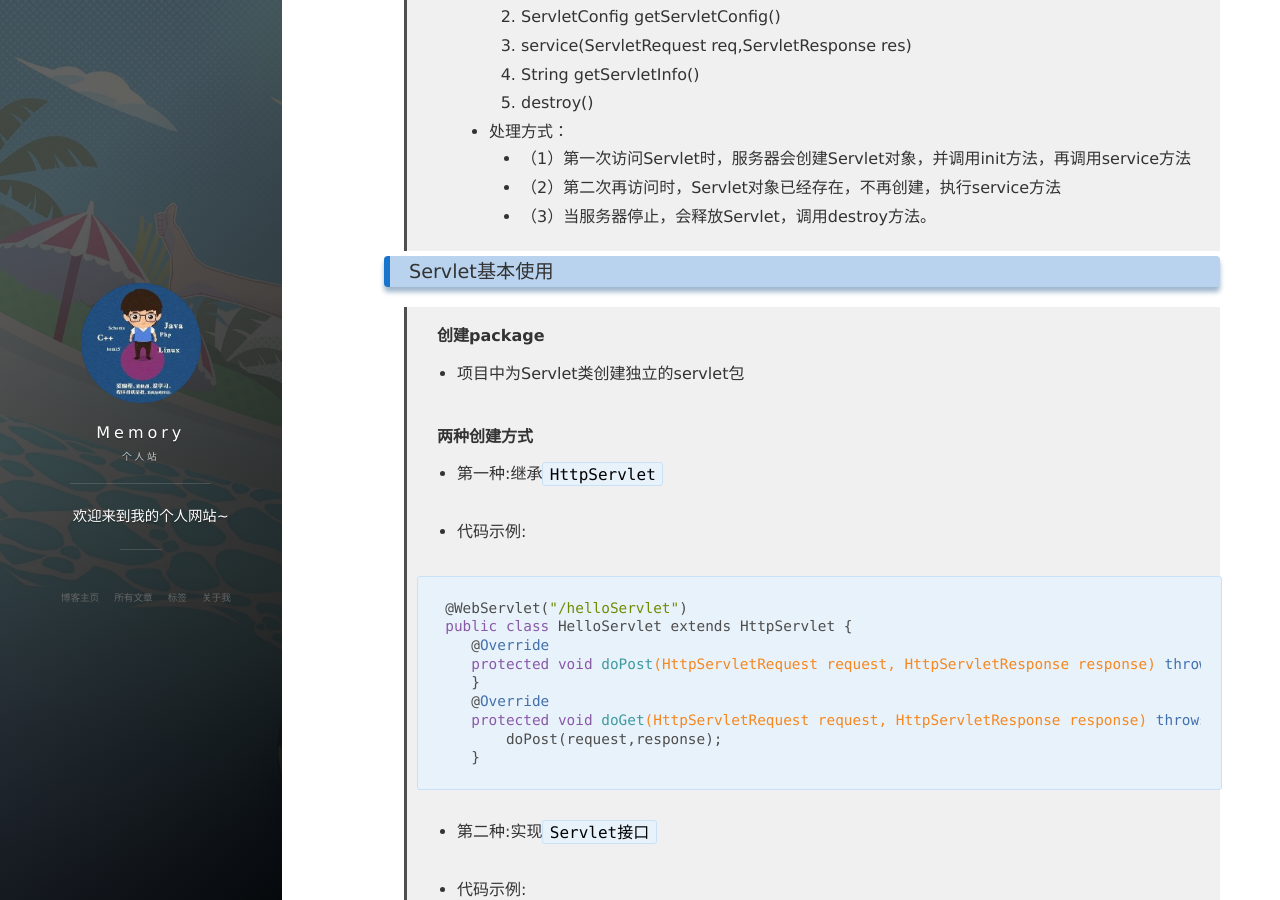
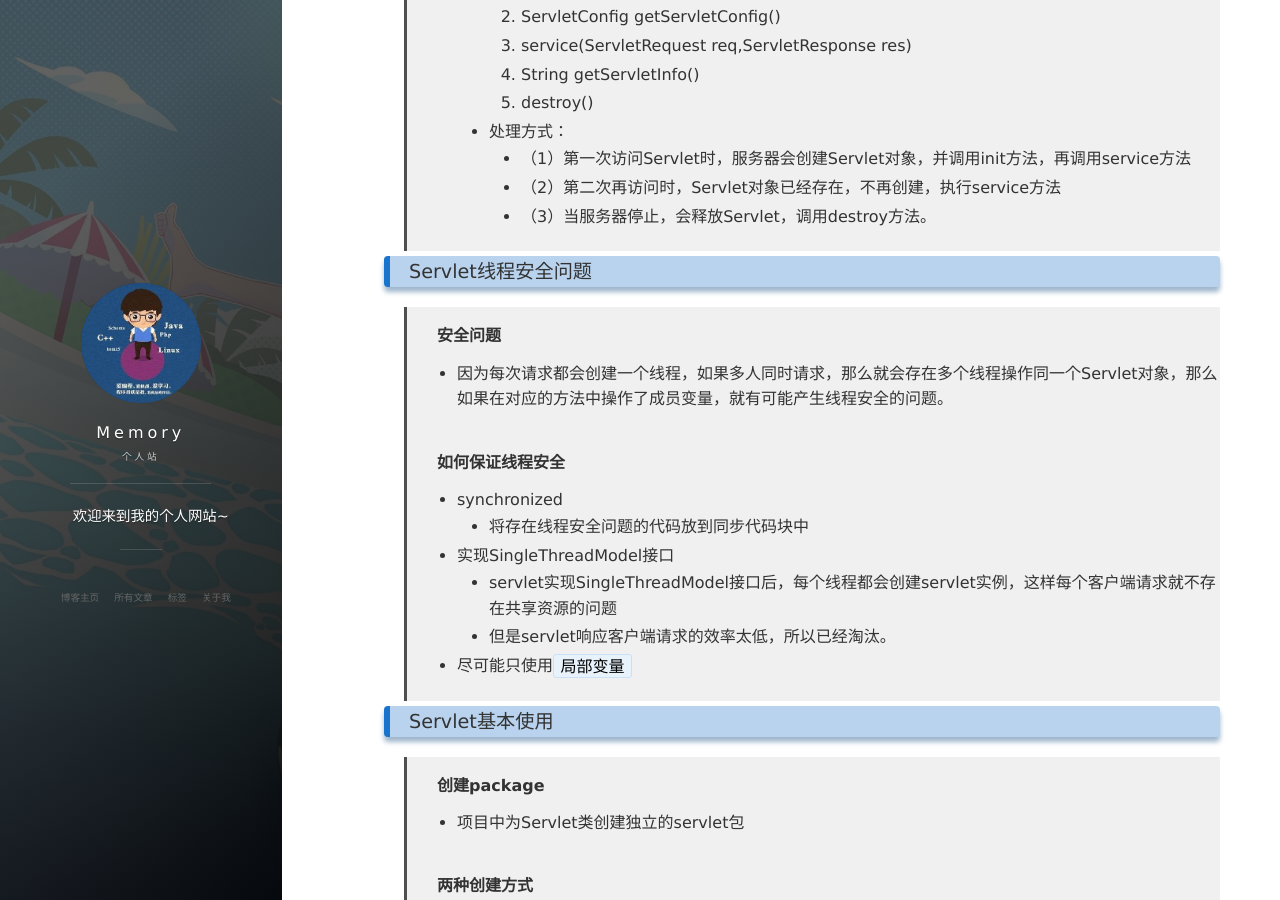
Before and after one commit to dhshenc/dhshenc.github.io, a Jekyll site: the page built from _posts/2019-09-01-Servlet基本使用.md, in a window 1280 px wide and 900 px high, scrolled down 1312 px. Built offline with Jekyll 4.4.1, drawn with Linux system fonts in a browser that asks for light colours; nearby versions of some CDN libraries; comment, search, counter and statistics services are not loaded; some of the changed text lies outside the part shown.

Commit message:
添加文章

```diff
--- a/_posts/2019-09-01-Servlet学习.md
+++ b/_posts/2019-09-01-Servlet基本使用.md
@@ -1,6 +1,6 @@
 ---
 layout: post
-title: "Servlet学习"
+title: "Servlet基本使用"
 date: 2019-09-01
 tag: Servlet
 ---
@@ -48,6 +48,20 @@ tag: Servlet
 >     - （2）第二次再访问时，Servlet对象已经存在，不再创建，执行service方法
 >     - （3）当服务器停止，会释放Servlet，调用destroy方法。
 
+### Servlet线程安全问题
+
+> **安全问题**
+
+> * 因为每次请求都会创建一个线程，如果多人同时请求，那么就会存在多个线程操作同一个Servlet对象，那么如果在对应的方法中操作了成员变量，就有可能产生线程安全的问题。
+
+> **如何保证线程安全**
+
+> * synchronized
+>   - 将存在线程安全问题的代码放到同步代码块中
+> * 实现SingleThreadModel接口
+>   - servlet实现SingleThreadModel接口后，每个线程都会创建servlet实例，这样每个客户端请求就不存在共享资源的问题
+>   - 但是servlet响应客户端请求的效率太低，所以已经淘汰。
+> * 尽可能只使用`局部变量`
 
 ### Servlet基本使用
 
```
Also changed, not shown: _posts/2019-09-01-Servlet生命周期及其他.md (added, +110 -0 lines).
